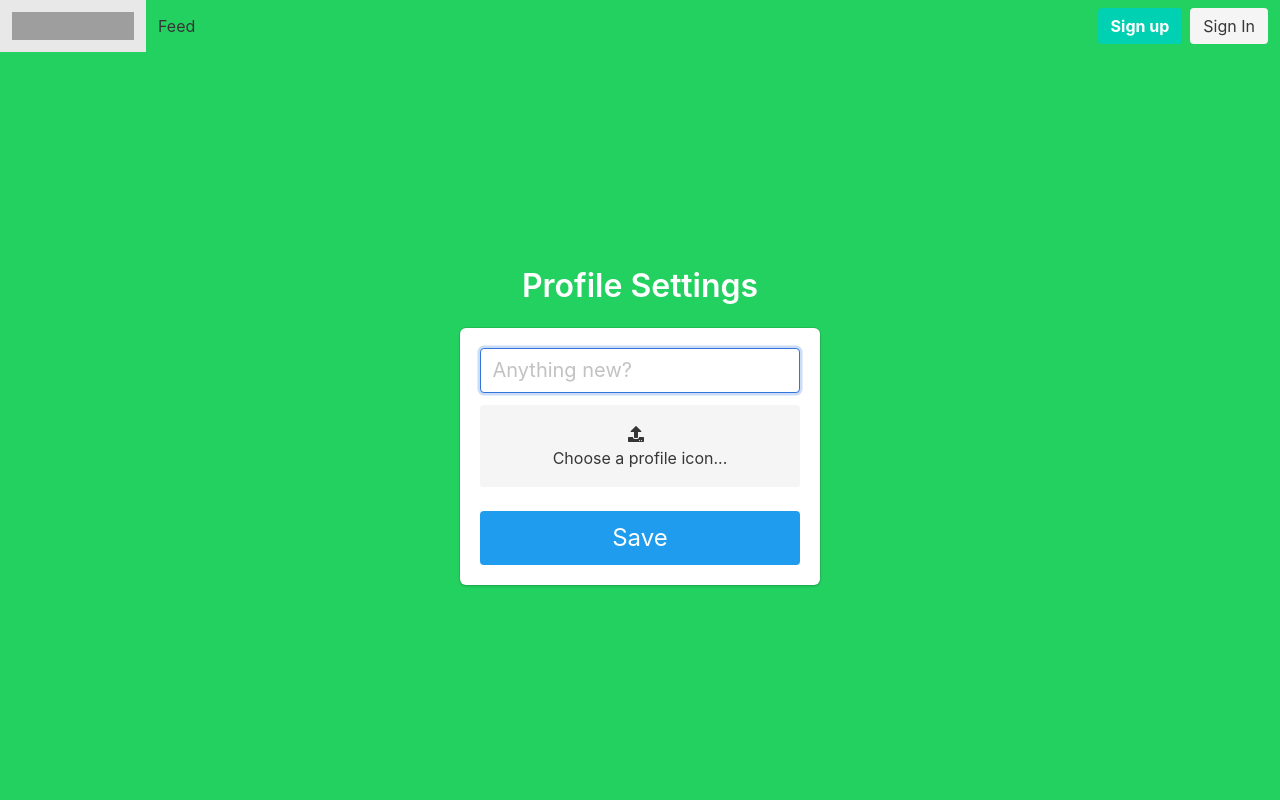
After one commit to Moysenko/bumper, a Flask app: page /profile_settings in a window 1280 px wide. The commit adds this page. Run offline with Flask 2, Linux system fonts and the light colour scheme; some libraries are stand-ins or nearby versions; grey boxes are pictures that could not be loaded.

Commit message:
profile settings page added & frontend improvements profile settings page added "add post" form design is improved signup.html and signin.html now extend base.html

```diff
--- a/app.py
+++ b/app.py
@@ -39,6 +39,9 @@ def feed_page():
 @app.route('/profile', methods=['GET'])
 @login_required
 def profile_page():
+    if not current_user.is_authenticated:
+        return redirect('/feed')
+
     user = CreatorId.id_by_name(current_user.name).instance()
     return render_template('profile.html', post_ids=user.posts,
                            show_post_editor=request.args.get('show_post_editor', default=False))
@@ -127,5 +130,14 @@ def signup():
     return redirect('/feed')
 
 
+# Profile settings
+@app.route('/profile_settings', methods=['GET', 'POST'])
+def profile_settings():
+    if request.method == 'GET':
+        return render_template('profile_settings.html')
+    else:
+        pass
+
+
 if __name__ == '__main__':
     app.run(debug=True, port=5000)
--- a/templates/base.html
+++ b/templates/base.html
@@ -5,12 +5,13 @@
     <meta charset="utf-8">
     <meta http-equiv="X-UA-Compatible" content="IE=edge">
     <meta name="viewport" content="width=device-width, initial-scale=1">
-    <title>Bumper</title>
+    <title> {% block title %}{% endblock %} </title>
     <link rel="stylesheet" href="https://cdnjs.cloudflare.com/ajax/libs/bulma/0.7.2/css/bulma.min.css" />
+    <script defer src="https://use.fontawesome.com/releases/v5.3.1/js/all.js"></script>
 </head>
 
 <body>
-    <section class="hero is-primary is-fullheight">
+    <section class="hero {% block color %}{% endblock %} is-fullheight">
         {% include 'topnav.html' %}
 
         <div class="hero-body">
--- a/templates/post.html
+++ b/templates/post.html
@@ -1,10 +1,10 @@
 <!DOCTYPE html>
 <div class="brick">
     <!-- Title -->
-    <h2 class="title is-2"> {{ post_id.instance().title }} </h2>
+    <h3 class="title is-3"> {{ post_id.instance().title }} </h3>
 
     {% if post_id.instance().thumbnail() is not none %}
-        <img src="{{ post_id.instance().thumbnail() }}" alt="thumbnail">
+        <img src="{{ url_for('static', filename=post_id.instance().thumbnail()) }}" alt="thumbnail">
     {% endif %}
 
     {% for tile in post_id.instance().content.tiles %}
--- a/templates/profile.html
+++ b/templates/profile.html
@@ -4,13 +4,15 @@
     <link rel="stylesheet" href="{{ url_for('static', filename='css/styles.css') }}">
     <link rel="stylesheet" href="{{ url_for('static', filename='css/add_post_form.css') }}">
     <link rel="stylesheet" href="https://cdn.jsdelivr.net/npm/bulma@0.9.0/css/bulma.min.css">
+    <script defer src="https://use.fontawesome.com/releases/v5.3.1/js/all.js"></script>
     <title>Profile</title>
     <link rel="shortcut icon" href="{{ url_for('static', filename='favicon.ico') }}">
 </head>
 
-
 <body>
     {% include 'topnav.html' %}
+
+    {% include 'profile_info.html' %}
 
     <div class="container">
         {% include 'add_post.html' %}
--- /dev/null
+++ b/templates/profile_settings.html
@@ -0,0 +1,35 @@
+{% extends "base.html" %}
+{% block title %} Profile Settings {% endblock %}
+{% block color %} is-success {% endblock %}
+
+{% block content %}
+<div class="column is-4 is-offset-4">
+    <h3 class="title">Profile Settings</h3>
+    <div class="box">
+        <form method="POST" action="/profile_settings">
+            <div class="field">
+                <div class="control">
+                    <input class="input is-medium" type="text" name="info_line" placeholder="Anything new?" autofocus="">
+                </div>
+            </div>
+
+            <div class="file is-light is-boxed is-fullwidth">
+                <label class="file-label">
+                    <input class="file-input" type="file" name="profile_icon">
+                    <span class="file-cta">
+                        <span class="file-icon">
+                            <i class="fas fa-upload"></i>
+                        </span>
+                        <span class="file-label">
+                            Choose a profile icon...
+                        </span>
+                    </span>
+                </label>
+            </div>
+            <br>
+
+            <button class="button is-block is-info is-large is-fullwidth">Save</button>
+        </form>
+    </div>
+</div>
+{% endblock %}
--- a/templates/signup.html
+++ b/templates/signup.html
@@ -1,4 +1,6 @@
 {% extends "base.html" %}
+{% block title %} Sign Up {% endblock %}
+{% block color %} is-primary {% endblock %}
 
 {% block content %}
 <div class="column is-4 is-offset-4">
```
Also changed, not shown: backend/creator_lib.py (+9 -3 lines), backend/idtype_lib.py (+15 -0 lines), backend/post_lib.py (+1 -11 lines), templates/add_post.html (+40 -15 lines), templates/profile_info.html (added, +26 -0 lines), templates/signin.html (+5 -21 lines).
